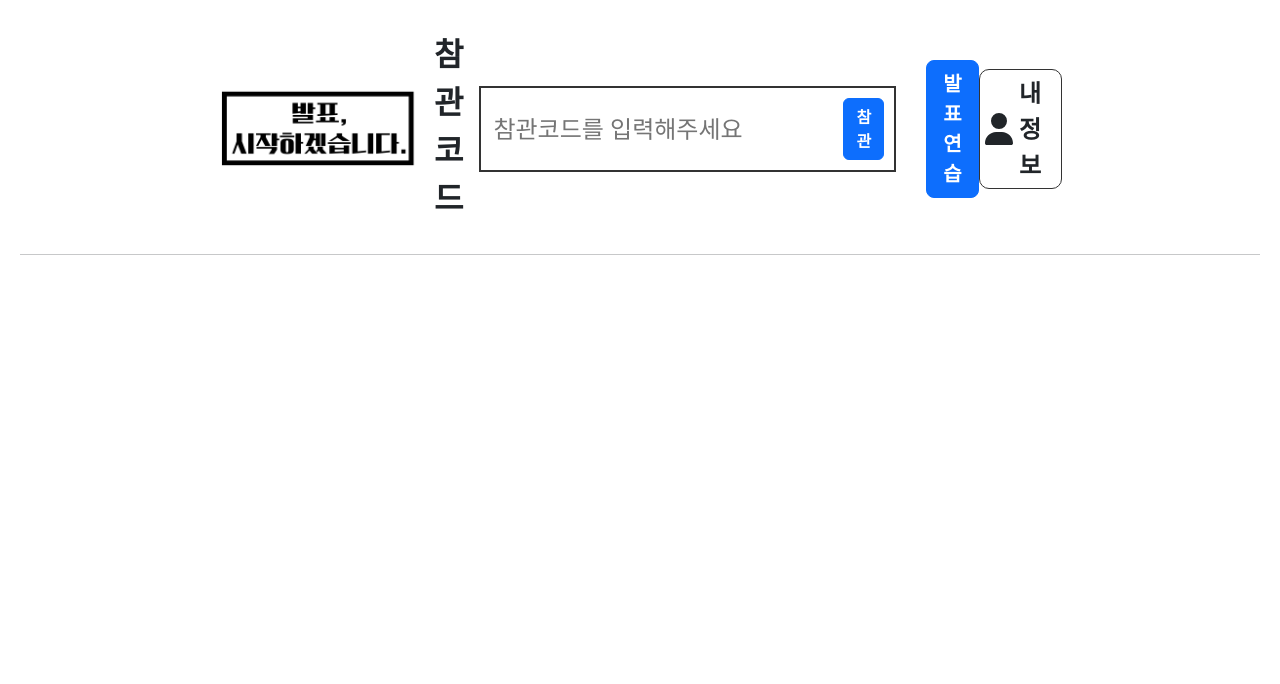
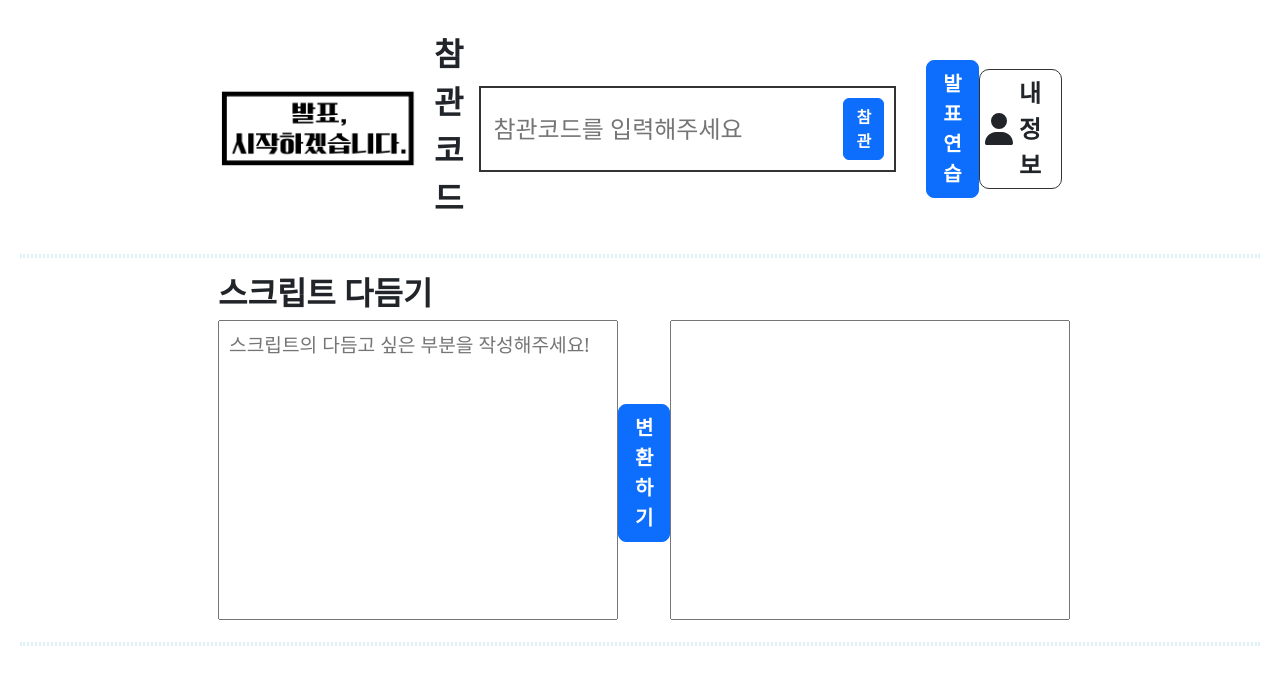
Before and after one commit to lets-pt/frontend, a React (Create React App) app: page / in a window 1280 px wide. Shown: the top 684 px of the page. Built offline with nearby package versions, Linux system fonts and the light colour scheme.

Commit message:
script 작성하는 칸 ui 완성

```diff
--- a/src/App.css
+++ b/src/App.css
@@ -1,5 +1,14 @@
 body{
   padding: 20px;
+}
+
+textarea{
+  resize:none;
+}
+
+hr{
+  color:skyblue;
+  border:2px dotted;
 }
 
 .header{
@@ -70,3 +79,29 @@ body{
   font-size:2rem;
   margin-right:0.2em;
 }
+
+.script-container{
+  width:70%;
+}
+
+.script-container h1{
+  font-weight: bold;
+  font-size:2em;
+}
+
+.script-area{
+  display: flex;
+  justify-content: space-between;
+  align-items: center;
+}
+
+.script-text{
+  width:400px;
+  height:300px;
+  font-size: 1.2em;
+  padding : 10px;
+}
+
+.script-change{
+  font-weight: bold;
+}
--- a/src/App.js
+++ b/src/App.js
@@ -2,12 +2,15 @@ import logo from './img/logo.png';
 import 'bootstrap/dist/css/bootstrap.min.css';
 import './App.css';
 import Header from './component/Header';
+import Script from './component/Script';
 
 function App() {
   return (
     <div>
       <Header/>
       <hr/>
+      <Script/>
+      <hr/>
     </div>
   );
 }
--- /dev/null
+++ b/src/component/Script.js
@@ -0,0 +1,24 @@
+import React from 'react'
+import { Button, Container } from 'react-bootstrap'
+
+const Script = () => {
+    return (
+        <Container className='script-container'>
+            <h1>스크립트 다듬기</h1>
+            <div className='script-area'>
+                <div>
+                    <textarea className='script-text' placeholder='스크립트의 다듬고 싶은 부분을 작성해주세요!'></textarea>
+                </div>
+                <div>
+                    <Button variant='primary' size='lg' className='script-change'>변환하기</Button>
+                </div>
+                <div>
+                    <textarea className='script-text'></textarea>
+                </div>
+
+            </div>
+        </Container>
+    )
+}
+
+export default Script
```
